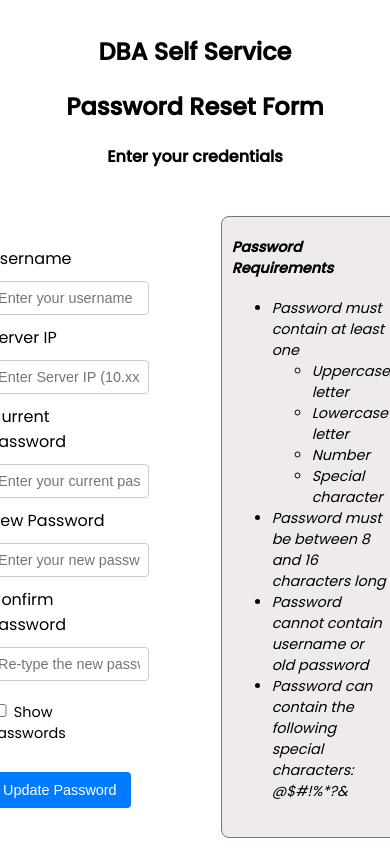
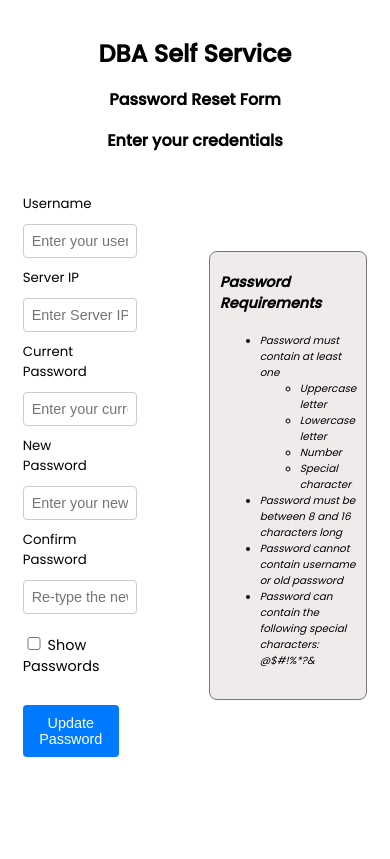
Before and after one commit to samarth-sh/DBA-SelfService, a SvelteKit app in the folder sveltekit-frontend/: page /password-reset in a window 390 px wide. Built offline with nearby package versions, Linux system fonts and the light colour scheme.

Commit message:
Updated svelte component - Responsive

```diff
--- a/sveltekit-frontend/src/routes/password-reset/+page.svelte
+++ b/sveltekit-frontend/src/routes/password-reset/+page.svelte
@@ -256,13 +256,16 @@
         padding: 20px;
         font-family: Poppins, sans-serif;
     }
-    @media (max-width: 600px) {
+    @media (max-width: 800px) {
         main {
             padding: 10px;
             max-width: 100%;
         }
         h1{
             font-size: 1.5rem;
+        }
+        h2{
+            font-size: 1.2rem;
         }
         h3{
             font-size: 1rem;
@@ -271,8 +274,57 @@
             font-size: 0.8rem;
             padding: 5px;
         }
+
+    }
+    @media (min-width:225px){
+        main {
+            padding: 12px;
+            max-width: 100%;
+            margin-left: 35px;
+            margin-right: 35px;
+            margin-top: 0 auto;
+        }
+        h1 {
+            font-size: 1.5rem;
+        }
+        h2, h3{
+            font-size: 1rem;
+        }
+        .inputform{
+            font-size: smaller;
+            display: flex;
+            flex-direction: column;
+            gap: 2px;
+
+        }
+        input{
+            font-size: 0.9rem;
+            padding: 5px;
+        }
+        .password-requirements{
+            margin: 5px;
+            padding: 0.1rem auto;
+        }
+        ul, li {
+            font-size: 0.65rem;
+        }
+        form{
+            width: 100%;
+            margin: 0.2rem;
+        }
+        .page-content{
+            display: flex;
+            flex-direction: row;
+            gap: 5px;
+            align-items: center;
+            justify-content: center;
+        }
+
+
     }
     .inputform{
+        margin-left: 20px;
+        margin-right: 20px;
         display: flex;
         flex-direction: column;
         gap: 4px;
@@ -303,8 +355,8 @@
         text-align: center;
     }
     .messages{
-        margin-top: 10px;
-        margin-bottom: 10px;
+        margin-top: 4px;
+        margin-bottom: 8px;
         font-size: 0.9rem;
         font-weight: bold;
         text-transform: uppercase;
```
